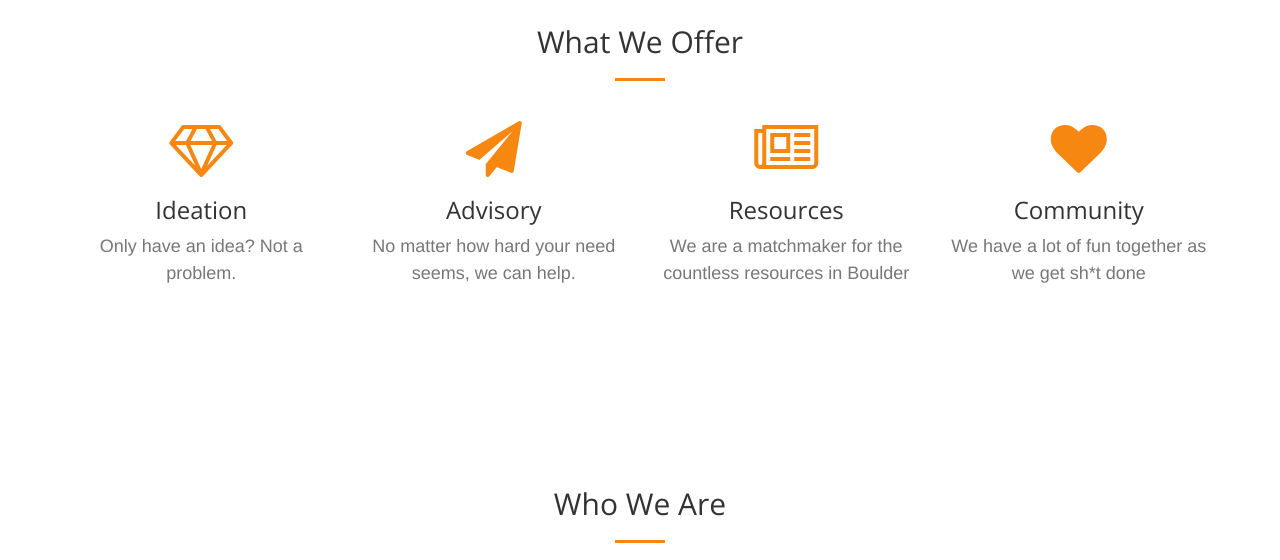
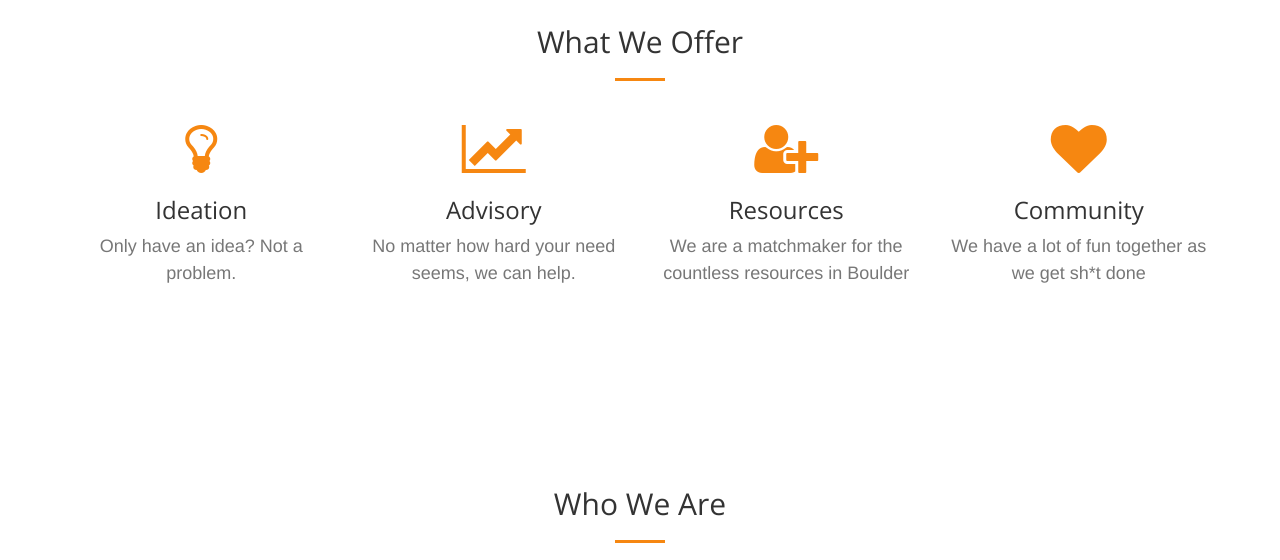
Before and after one commit to liftoffboulder/liftoffboulder.github.io, a website: page index.html in a window 1280 px wide. Shown: the part 1520-2080 px from the top of the page. Drawn offline with nearby package versions, Linux system fonts and the light colour scheme; grey boxes are pictures that could not be loaded.

Commit message:
changed fa icons

```diff
--- a/index.html
+++ b/index.html
@@ -109,21 +109,21 @@
             <div class="row">
                 <div class="col-lg-3 col-md-6 text-center">
                     <div class="service-box">
-                        <i class="fa fa-4x fa-diamond text-primary sr-icons"></i>
+                        <i class="fa fa-4x fa-lightbulb-o text-primary sr-icons"></i>
                         <h3>Ideation</h3>
                         <p style="font-family:Helvetica; font-size: 18px;" class="text-muted">Only have an idea? Not a problem.</p>
                     </div>
                 </div>
                 <div class="col-lg-3 col-md-6 text-center">
                     <div class="service-box">
-                        <i class="fa fa-4x fa-paper-plane text-primary sr-icons"></i>
+                        <i class="fa fa-4x fa-line-chart text-primary sr-icons"></i>
                         <h3>Advisory</h3>
                         <p style="font-family:Helvetica; font-size: 18px;" class="text-muted">No matter how hard your need seems, we can help.</p>
                     </div>
                 </div>
                 <div class="col-lg-3 col-md-6 text-center">
                     <div class="service-box">
-                        <i class="fa fa-4x fa-newspaper-o text-primary sr-icons"></i>
+                        <i class="fa fa-4x fa-user-plus text-primary sr-icons"></i>
                         <h3>Resources</h3>
                         <p style="font-family:Helvetica; font-size: 18px;" class="text-muted">We are a matchmaker for the countless resources in Boulder</p>
                     </div>
```
